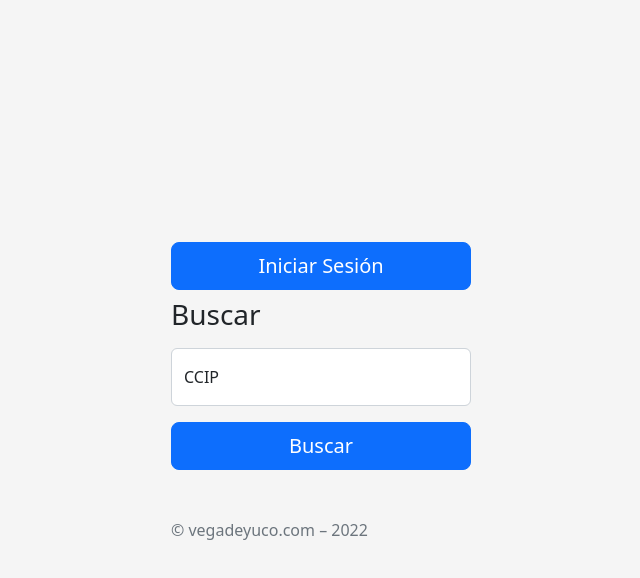
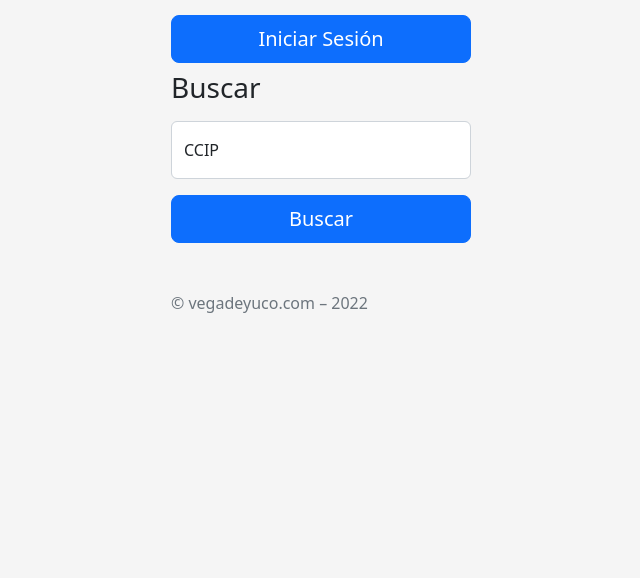
Before and after one commit to javiernz/ruta, a plain HTML site: page public/index.html in a window 1280 px wide. Shown: the whole page, without its empty margins (319-959 px from the left). Drawn offline with nearby package versions, Linux system fonts and the light colour scheme.

Commit message:
Margin top
Margin top eliminated. Now main container is at the very top

```diff
--- a/public/index.html
+++ b/public/index.html
@@ -17,9 +17,9 @@
 
     <link rel="stylesheet" href="styles.css">
     </head>
-    <body>
+    <body class="py-0">
 
-
+      <div class="container h-100">
         <main class="form-signin w-100 m-auto">
           <button id="startRsvp" class="w-100 mb-2 btn btn-lg btn-primary">Iniciar Sesión</button>
           <section id="firebaseui-auth-container"></section>
@@ -38,6 +38,7 @@
 
            <section id="guestbook"></section>
         </main>
+      </div>
 
         <script src="https://www.gstatic.com/firebasejs/8.10.1/firebase-app.js"></script>
         <script src="https://www.gstatic.com/firebasejs/8.10.1/firebase-auth.js"></script>
```
